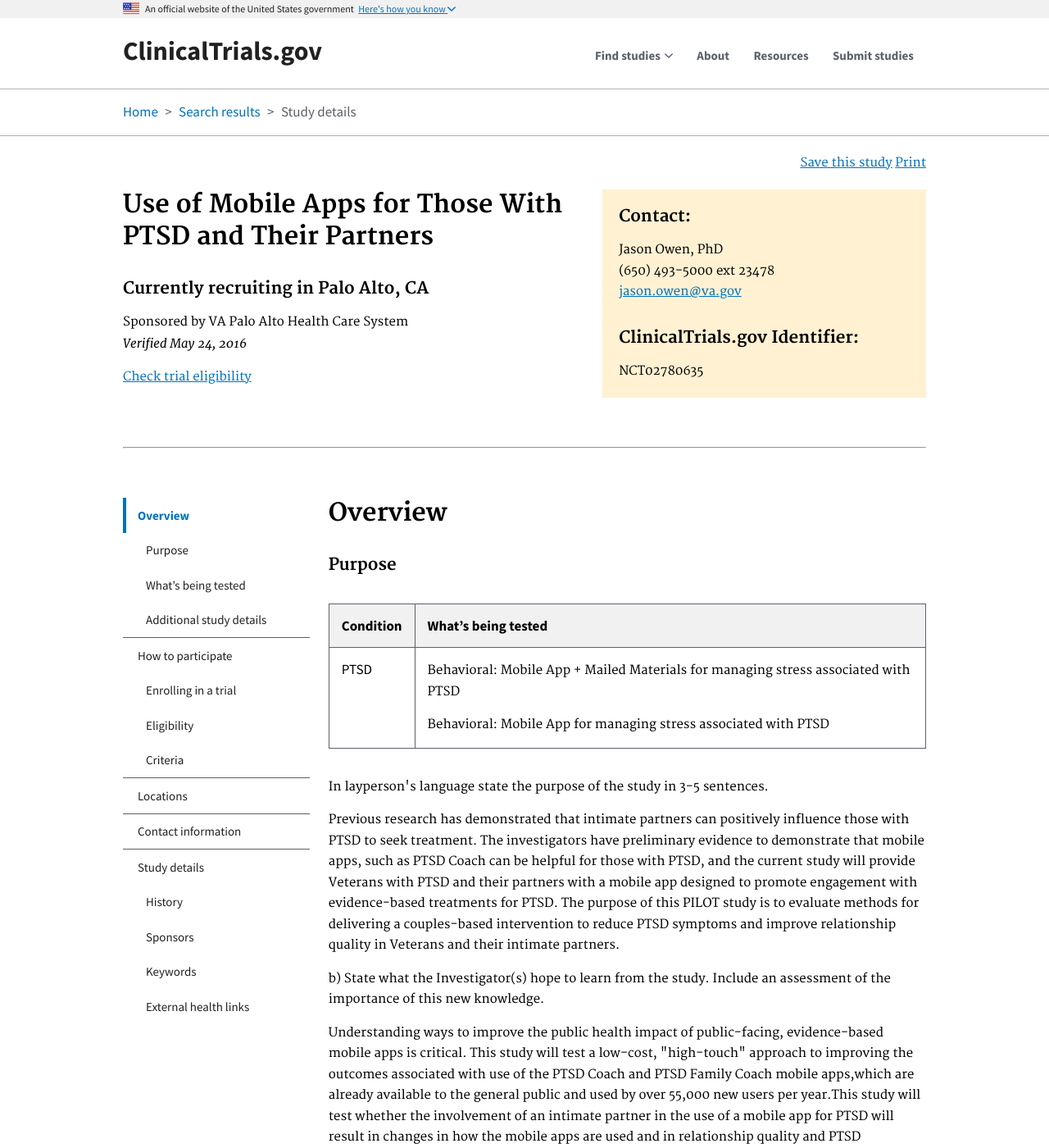
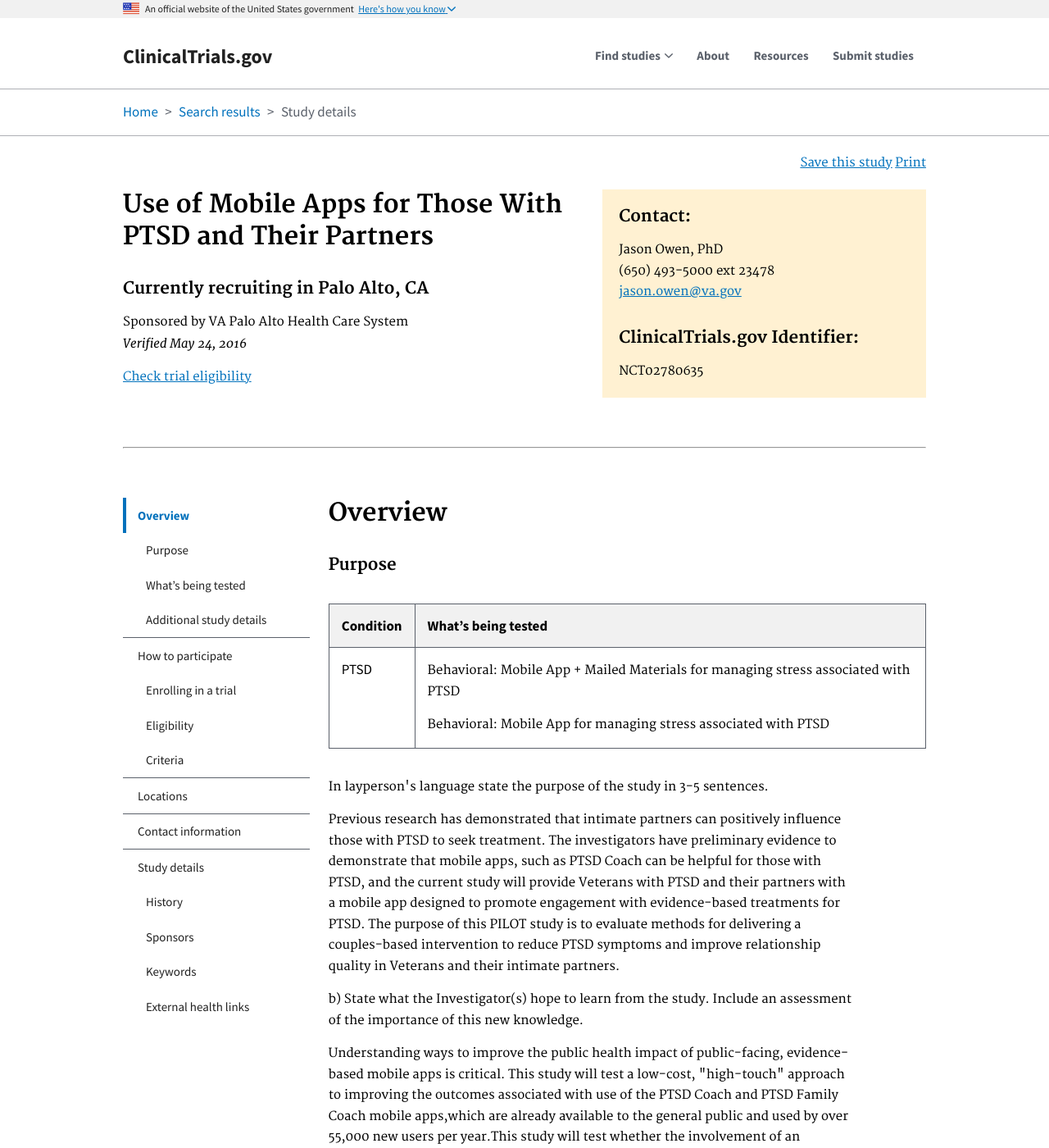
Before and after one commit to 18F/clinical-trials-prototype, a Jekyll site: the page built from pages/study-detail.md, in a window 1280 px wide and 1400 px high. Shown: the whole window at 82% size. Built offline with Jekyll 4.4.1, drawn with Linux system fonts in a browser that asks for light colours; some of the changed text lies outside the part shown.

Commit message:
Add text max-width to study details page

```diff
--- a/_sass/_custom.scss
+++ b/_sass/_custom.scss
@@ -4,6 +4,12 @@
   @include h5;
 }
 
+.usa-content {
+  ul:not(.usa-accordion):not(.usa-accordion-bordered) {
+    max-width: $text-max-width;
+  }
+}
+usa-accordion-bordered
 // Navigation ------------ //
 
 .usa-logo-text {
--- a/assets/css/main.scss
+++ b/assets/css/main.scss
@@ -5,6 +5,7 @@
 $output-bourbon-deprecation-warnings: false !default;
 
 $nav-width: 770px;
+$text-max-width: 66ch;
 
 $font-path: '../uswds/fonts';
 $image-path: '../uswds/img';
--- a/pages/study-detail.md
+++ b/pages/study-detail.md
@@ -104,7 +104,7 @@
       </li>
     </ul>
   </aside>
-  <div class="usa-width-three-fourths">
+  <div class="usa-width-three-fourths usa-content">
     <h2 id="overview">Overview</h2>
     <h3 id="purpose">Purpose</h3>
     <table>
@@ -217,7 +217,6 @@
     <hr>
     <h2 id="contact-information">Contacts</h2>
     <p>Be make sure you meet the eligibility requirements before contacting the owner of the trial by phone or email. Please refer to this study by its ClinicalTrials.gov identifier: <b>NCT02780635</b></p>
-
     <div class="box usa-color-bg-gold-lightest">
       <p>
         Jason Owen, PhD
```
Also changed, not shown: other parts of pages/study-detail.md (+2 -0 lines).
